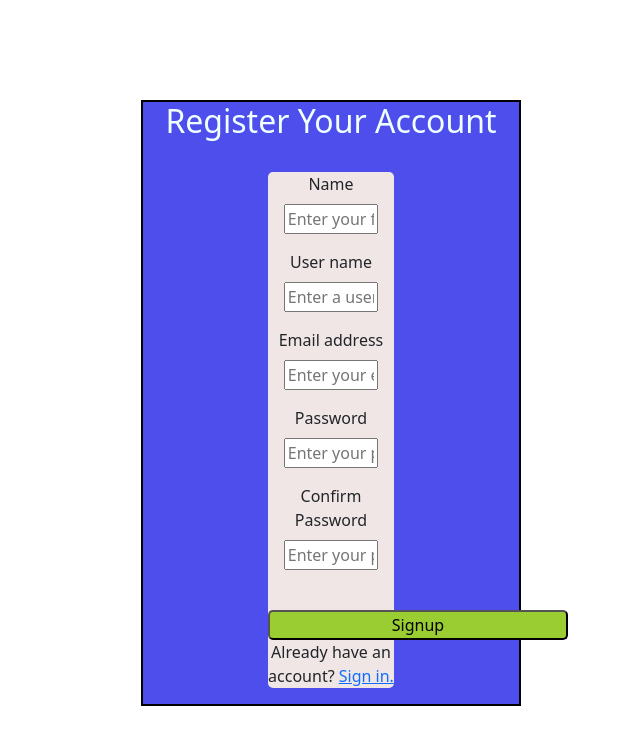
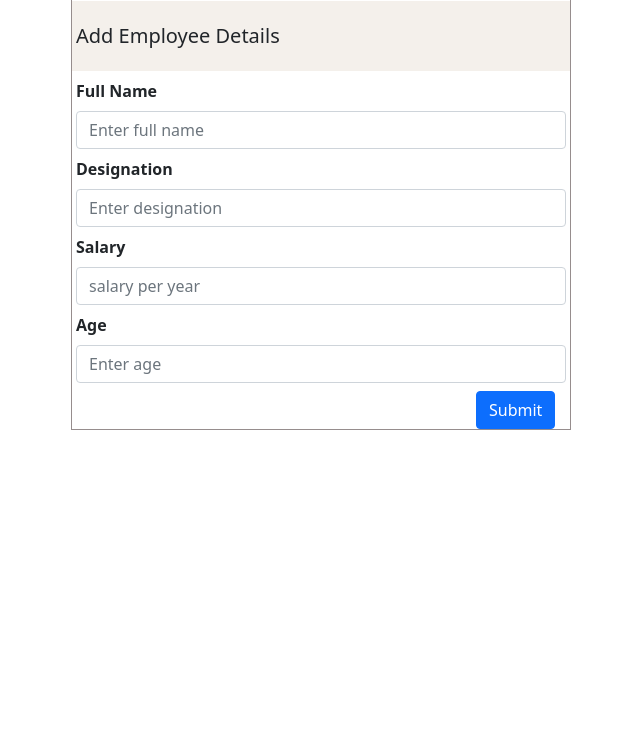
Before and after one commit to Ashitkamila/new-project, a React (Create React App) app: page / in a window 1280 px wide. Shown: the top 744 px of the page, without its empty margins (309-949 px from the left). Built offline with nearby package versions, Linux system fonts and the light colour scheme.

Commit message:
added addemployee code

```diff
--- a/src/App.css
+++ b/src/App.css
@@ -1,27 +1,52 @@
-.App {
-  text-align: center;
+.form{
+  display: block;
+  border: 1px solid rgb(150, 141, 141);
+  width: 500px;
+  /* padding: 15px; */
+  margin-left: 1000px;
+  margin-top: 25px;
 }
-.main{
-  border: 2px solid black;
-  background-color: rgb(78, 78, 236);
-  margin-top: 100px;
-  margin-right: 450px;
-  margin-left: 450px;
+
+.division{
+  padding-left: 30%;
 }
-.sub_main{
-  background-color: rgb(241, 230, 230);
-  border-radius: 5px;
-  margin-right: 125px;
-  margin-left: 125px;
+
+input{
+  width: 100%;
+  /* margin-left: 40px; */
+  /* margin-right: 40px; */
+
 }
-.signup{
-  background-color: yellowgreen;
-  width: 300px;
-  border-radius: 5px;
+
+.form-div{
+  /* border: 1px solid rgb(136, 38, 38); */
+  /* padding-bottom: 20px; */
 }
-#title{
-  color: azure;
+
+.error-message{
+  color: red;
+  font-size: 12px;
 }
-.form-label{
-  justify-content: left;
+
+.form-header{
+  background-color: rgba(235, 228, 219, 0.548);
+  padding: 20px;
 }
+
+h5{
+  font-weight: bold;
+
+}
+
+.button{
+  margin-left: 400px;
+  /* width: 100px; */
+}
+
+label{
+  font-weight: bold;
+}
+/* .container{
+  margin: auto;
+
+} */
--- a/src/App.js
+++ b/src/App.js
@@ -1,10 +1,12 @@
 import './App.css';
+import AddEmployee from './component/AddEmployee';
 import Registration from './component/Registration';
 
 function App() {
   return (
     <div className="App">
-      <Registration/>
+
+      <AddEmployee/>
     </div>
   );
 }
--- a/src/component/AddEmployee.jsx
+++ b/src/component/AddEmployee.jsx
@@ -0,0 +1,150 @@
+import React,{ useEffect, useState } from 'react';
+
+function AddEmployee() {
+    const [employeeData, setEmployeeData] = useState([]);
+    const [employeeDetails, setEmployeeDetails] = useState({
+        fullName:'',
+        designation:'',
+        salary:'',
+        age:''
+    });
+
+    const [nameErrorMessage, setNameErrorMessage] = useState('');
+    const [ageErrorMessage, setAgeErrorMessage] = useState('');
+    const [salaryErrorMessage, setSalaryErrorMessage] = useState('');
+
+    const [nameError, setnameError] = useState(false);
+    const [designationError, setdesignationError] = useState(false);
+    const [salaryError, setSalaryError] = useState(false);
+    const [ageError, setAgeError] = useState(false);
+
+    const handleSubmit=(event)=>{
+        event.preventDefault()
+        const isNameValid=validateName(employeeDetails.fullName)
+        const isDesignationValid=validateDesignation(employeeDetails.designation)
+        const isSalaryValid=validateSalary(employeeDetails.salary)
+        const isAgeValid=validateAge(employeeDetails.age)
+
+        if (isNameValid && isDesignationValid && isSalaryValid && isAgeValid){
+            setEmployeeData([
+                ...employeeData,
+                employeeDetails
+            ])
+            console.log(employeeData);
+            setEmployeeDetails({
+                fullName:'',
+                designation:'',
+                salary:'',
+                age:''
+            })
+            alert('Details Added Successfully')
+        }else {
+            console.error('invalid data');
+        }
+    }
+//===========================================================================
+    const validateName=(name)=>{
+        const nameFormat= /[a-zA-Z]+/
+        if (name===''){
+            setnameError(true)
+            setNameErrorMessage('Please enter username')
+            return false
+        }else if (nameFormat.test(name)){
+            setnameError(false)
+            setNameErrorMessage(' ')
+            return true
+        } else{
+            setnameError(true)
+            setNameErrorMessage('Please enter valid username')
+            return false
+        }
+    }
+
+    const validateDesignation=(designation)=>{
+        if (designation){
+            setdesignationError(false)
+            return true
+        }else{
+            setdesignationError(true)
+            return false
+        }
+    }
+
+    const validateSalary=(salary)=>{
+        if (salary===''){
+            setSalaryError(true)
+            setSalaryErrorMessage('please enter salary')
+            return false
+        }
+        if (salary>0){
+            setSalaryError(false)
+            setSalaryErrorMessage(' ')
+            return true
+        }else{
+            setSalaryError(true)
+            setSalaryErrorMessage('salary not valid')
+            return false
+        }
+    }
+
+    const validateAge=(age)=>{
+        if (age===''){
+            setAgeError(true)
+            setAgeErrorMessage('Please Enter Age')
+            return false
+        }else if (age>18){
+            setAgeError(false)
+            setAgeErrorMessage('')
+            return true
+        }else{
+            setAgeError(true)
+            setAgeErrorMessage('Age not valid')
+            return false
+        }
+    }
+//=================================================================================
+    const handleData=(event)=>{
+        setEmployeeDetails({
+            ...employeeDetails,
+            [event.target.name]:event.target.value
+        })
+    }
+
+  return <div class='division'>
+        <form class="row g-2 form" onSubmit={(event)=>{handleSubmit(event)}}>
+            <div class="form-header">
+                <h5 class="modal-title" id="exampleModalLabel">Add Employee Details</h5>
+            </div>
+            <div class="form-div">
+                <label class="form-label">Full Name</label>
+                <input type="text" class="form-control" placeholder='Enter full name' onChange={(e)=>{handleData(e)}} value={employeeDetails.fullName} name='fullName'/>
+                {nameError ? <div class="error-message">{nameErrorMessage}</div> : null}
+            </div>
+
+            <div class="">
+                <label class="form-label">Designation</label>
+                <input type="text" class="form-control" placeholder='Enter designation' onChange={(e)=>{handleData(e)}} value={employeeDetails.designation} name='designation'/>
+                {designationError ? <span class="error-message">Please choose a designation.</span> : null }
+
+            </div>
+
+            <div class="">
+                <label class="form-label">Salary</label>
+                <input type="number" class="form-control" placeholder='salary per year' onChange={(e)=>{handleData(e)}} value={employeeDetails.salary} name='salary'/>
+                {salaryError ? <span class="error-message">{salaryErrorMessage}</span> : null }
+            </div>
+
+            <div class="">
+                <label class="form-label">Age</label>
+                <input type="number" class="form-control" placeholder='Enter age' onChange={(e)=>{handleData(e)}} value={employeeDetails.age} name='age'/>
+                {ageError ? <span class="error-message">{ageErrorMessage}</span> : null }
+            </div>
+
+            <div class="button">
+                <button class="btn btn-primary" type="submit">Submit</button>
+            </div>
+        </form>
+  </div>;
+}
+
+export default AddEmployee
```
Also changed, not shown: 1 other file (tests, documents, lock files or other folders).
